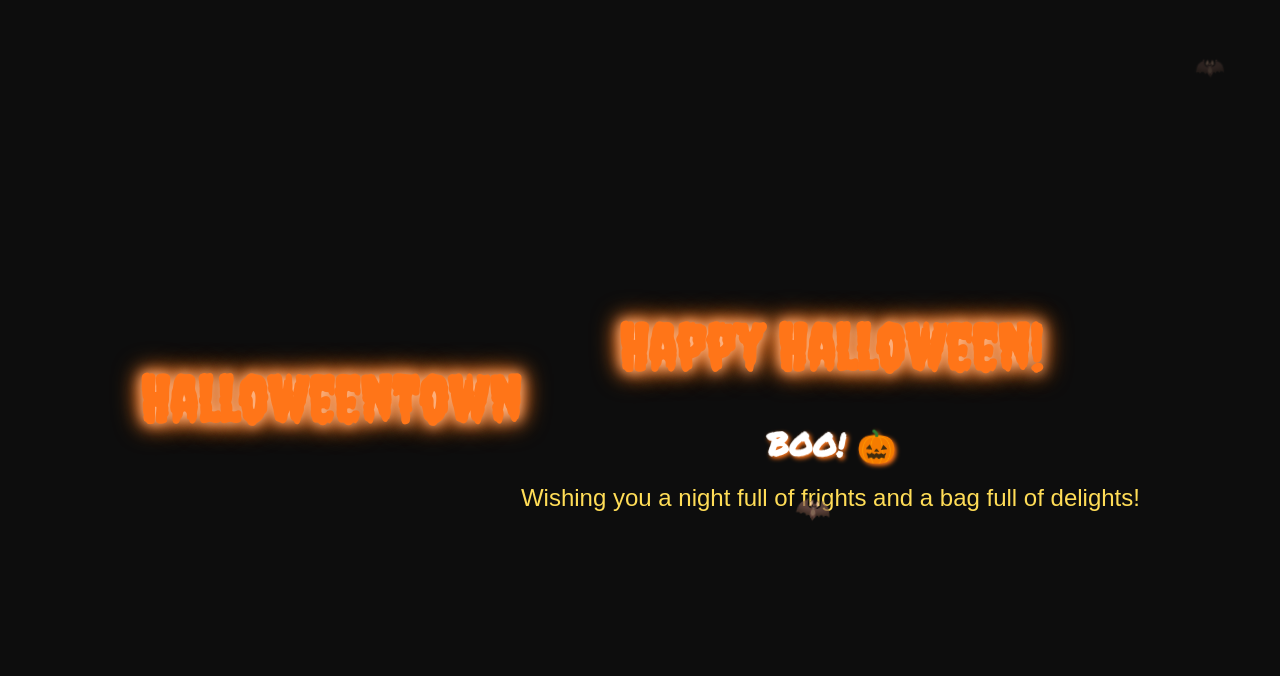
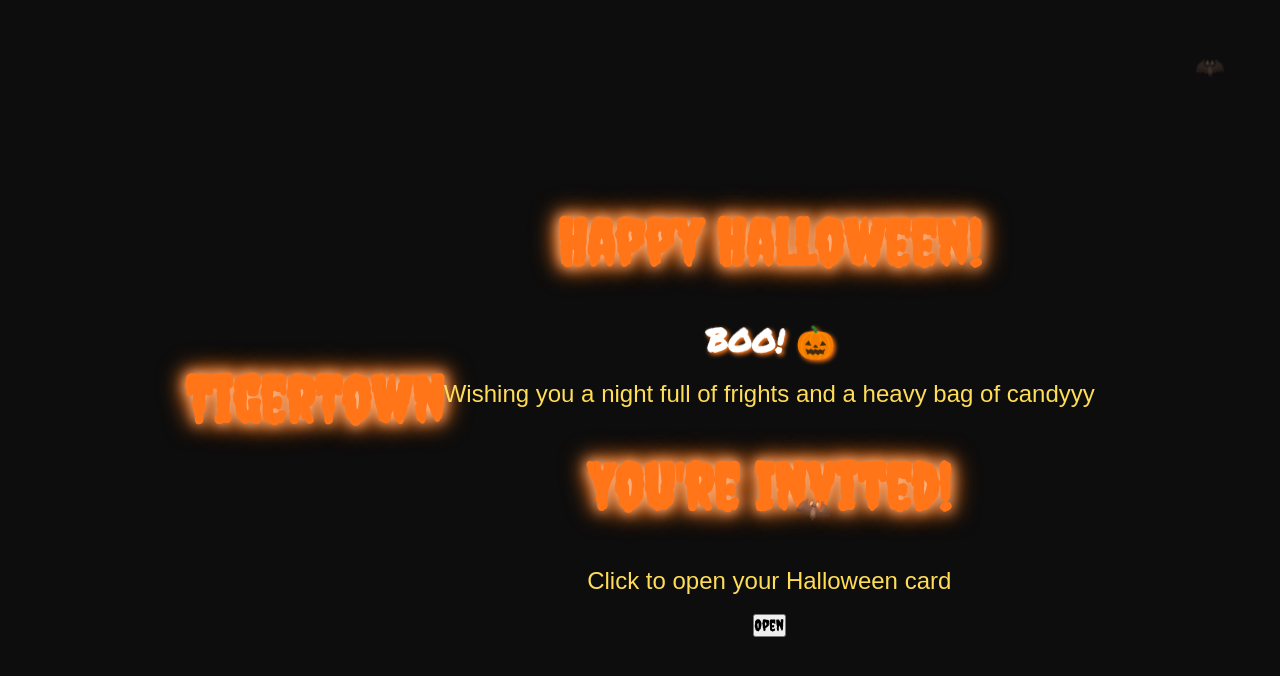
Before and after one commit to AllenConey/redferrari, a plain HTML site: page index.html in a window 1280 px wide. Shown: the top 676 px of the page. Drawn offline with Linux system fonts and the light colour scheme.

Commit message:
added
enter page hopefully

```diff
--- a/index.html
+++ b/index.html
@@ -24,11 +24,11 @@
 
 <body>
   <!-- Place your site's HTML here -->
-  <h1>HalloweenTown</h1>
+  <h1>TigerTown</h1>
   <div class="card">
     <h1>Happy Halloween!</h1>
     <h2>BOO! 🎃</h2>
-    <p>Wishing you a night full of frights and a bag full of delights!</p>
+    <p>Wishing you a night full of frights and a heavy bag of candyyy</p>
 
     <div class="bats">
       <div class="bat bat1">🦇</div>
@@ -36,6 +36,18 @@
       <div class="bat bat3">🦇</div>
   </div>
 
+ <div class="overlay" id="overlay">
+    <div class="overlay-content">
+        <h1>You're Invited!</h1>
+        <p>Click to open your Halloween card</p>
+        <button onclick="openCard()">Open</button>
+    </div>
+
+ <script>
+    function openCard() {
+        document.getElementById("overlay").style.display = "none";
+    }
+</script>
 
 
 
```
